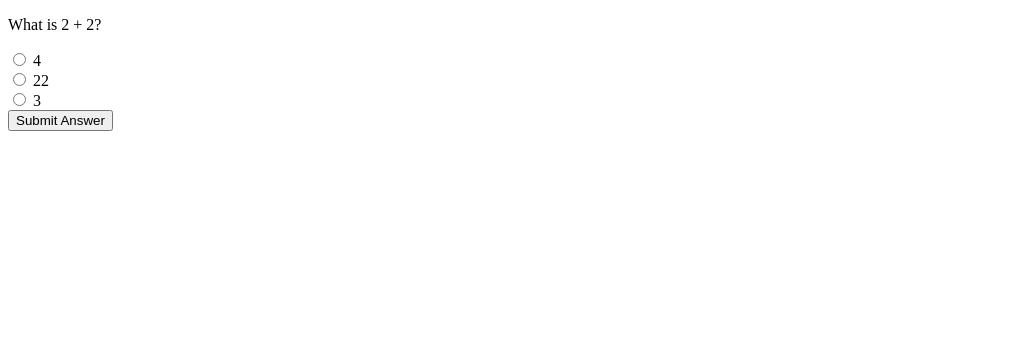
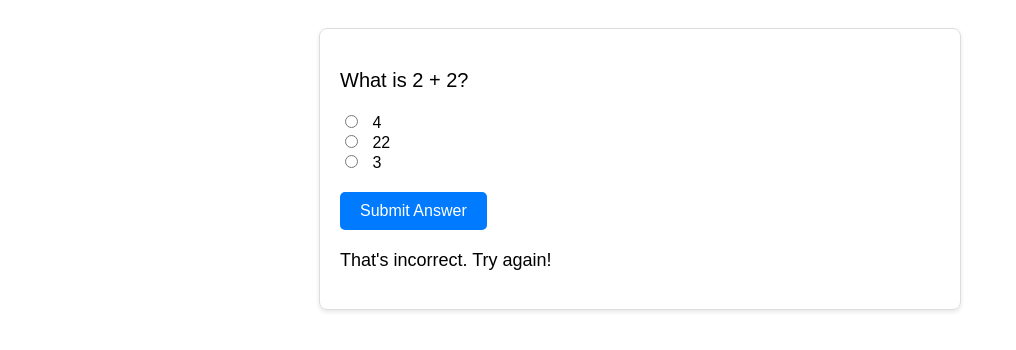
Before and after one commit to Happiness549/ALX_Simple_Quiz, a plain HTML site: page index.html in a window 1280 px wide. Both pictures are taken after a click on the button "Submit Answer". Shown: the whole page, without its empty margins (0-1016 px from the left). Drawn offline with Linux system fonts and the light colour scheme.

Commit message:
Update quiz.js

```diff
--- a/index.html
+++ b/index.html
@@ -2,6 +2,7 @@
 <html lang="en">
 <head>
     <meta charset="UTF-8">
+    <link rel="stylesheet" href="style.css">
     <title>Simple Quiz</title>
 </head>
 <body>
--- a/quiz.js
+++ b/quiz.js
@@ -0,0 +1,15 @@
+'strict mode';
+
+function checkAnswer(){
+    const correctAnswer = "4";
+    const selectedOption = document.querySelector('input[name ="quiz"]:checked');
+    const userAnswer = selectedOption ? selectedOption.value : null;
+
+   if(userAnswer === correctAnswer){
+    Feedback.textContent = "Correct! well done."
+   }else{
+    feedback.textContent = "That's incorrect. Try again!"
+   }
+}
+
+document.getElementById('submit-answer').addEventListener('click', checkAnswer);
```
